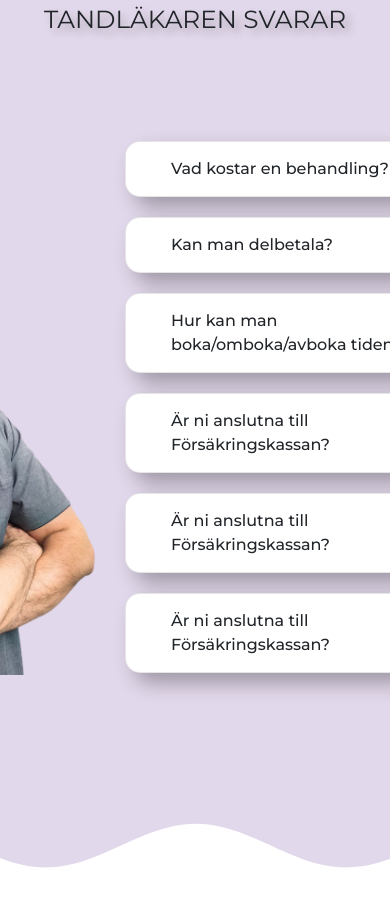
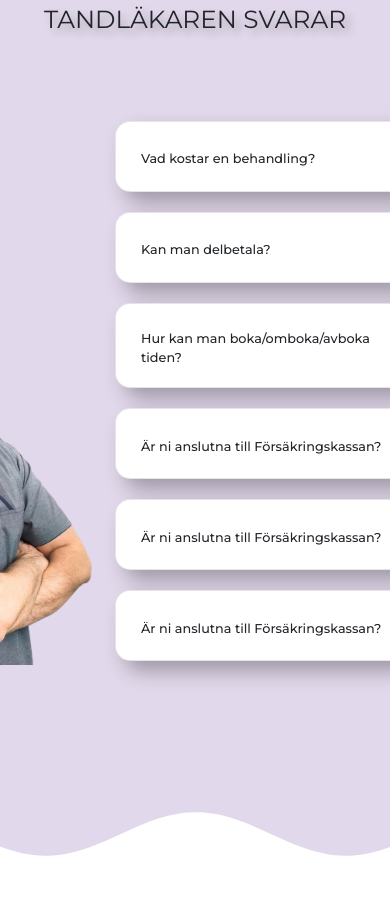
Before and after one commit to ElisaMavilia/lillaedet-vue, a Vue app: page / in a window 390 px wide. Shown: the part 2260-3167 px from the top of the page. Built offline with nearby package versions, Linux system fonts and the light colour scheme; no server answers.

Commit message:
Media query 797.98

```diff
--- a/src/components/FaqComponent.vue
+++ b/src/components/FaqComponent.vue
@@ -441,5 +441,21 @@ details[open] .control-icon-expand {
       display: none;
     }
   }
+
+  @media screen and (max-width: 767.98px) {
+    #faq-content {
+      margin-right: 100px;
+      margin-top: 30px;
+      cursor: pointer;
+    }
+
+    details {
+      min-height: 5px;
+      max-width: 350px;
+      padding: 25px 50px 20px 25px;
+      font-size: 0.8rem;
+      margin-right: 10px;
+    }
+  }
 }
 </style>
--- a/src/components/HeroComponent.vue
+++ b/src/components/HeroComponent.vue
@@ -334,6 +334,10 @@ img {
     .fixed-btn {
       right: 20px !important;
     }
+    .fixed-btn .short-text {
+      display: inline;
+      font-size: 1.1rem;
+    }
   }
 }
 </style>
--- a/src/pages/HomePageComponent.vue
+++ b/src/pages/HomePageComponent.vue
@@ -237,8 +237,7 @@ h2 {
 #faq-image {
   width: 400px;
   height: auto;
-  transform: translate(-50px, 70px); // Combina X e Y in un'unica trasformazione
-  flex-shrink: 0; // Evita che l'immagine si riduca
+  flex-shrink: 0;
 }
 
 //FAQ Component Styles
@@ -470,6 +469,14 @@ h2 {
     #spoken-languages-title {
       padding-bottom: 20px;
     }
+
+    /* Faq section */
+    #faq-image {
+      width: 280px;
+      height: auto;
+      transform: translate(5px, 155px);
+      flex-shrink: 0;
+    }
   }
   @media (max-width: 575.98px) {
   }
```
